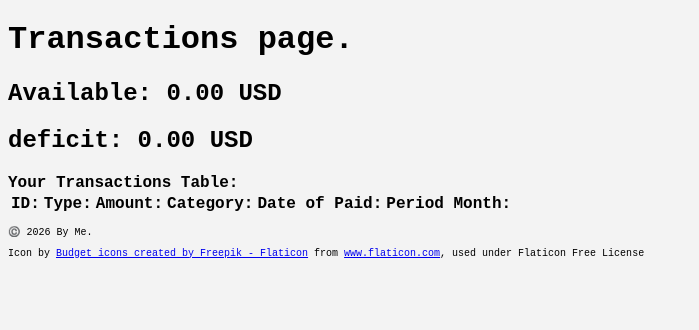
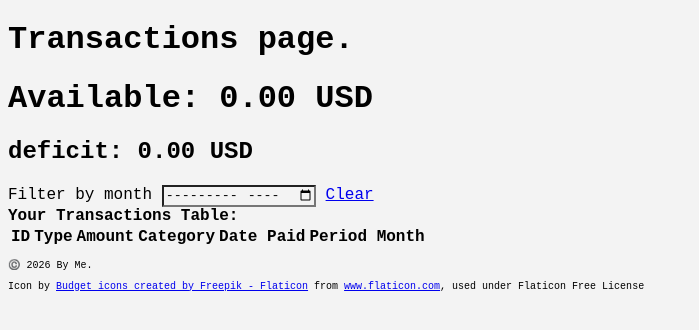
Before and after one commit to Daniel-7733/MyFinanceMap, a Flask app: page /transactions in a window 1280 px wide. Shown: the part 54-384 px from the top of the page, without its empty margins (0-699 px from the left). Run offline with Flask 3, Linux system fonts and the light colour scheme; lists and menus that the app fills with data are empty.

Commit message:
Show transactions by month filter

```diff
--- a/app/routes.py
+++ b/app/routes.py
@@ -9,9 +9,10 @@
 from flask import Blueprint, render_template, request, redirect, url_for, Response, flash
 from decimal import Decimal, InvalidOperation
 from datetime import date, datetime
+from sqlalchemy.orm import Query
 from .models import Transaction, db
-from .services.summary import get_finance_overview
-
+from .services.budgeting import available_balance, deficit_amount
+from .services.summary import get_finance_overview, get_balance
 
 main: Blueprint = Blueprint("main", __name__)
 
@@ -129,17 +130,37 @@ def add_transaction() -> Response | str:
     return render_template("add_transaction.html")
 
 
-@main.route("/transactions", methods=["GET", "POST"])
+@main.route("/transactions", methods=["GET"])
 def show_transactions() -> str:
-    """Show all transactions in transactions page"""
-    transactions, balance, available, deficit = get_finance_overview()
+    month_str: str | None = request.args.get("month")  # "YYYY-MM"
+
+    query: Query[Transaction] = Transaction.query.order_by(Transaction.id.desc())
+
+    selected_month: str | None = None
+    if month_str:
+        try:
+            year_str, mon_str = month_str.split("-")
+            period_month_obj: date = date(int(year_str), int(mon_str), 1)
+            query = query.filter(Transaction.period_month == period_month_obj)
+            selected_month = month_str
+        except ValueError:
+            selected_month = None  # invalid input → show all (no filter)
+
+    transactions: list[Transaction] = query.all()
+
+    balance: Decimal = get_balance(transactions)
+    available: Decimal = available_balance(balance)
+    # TODO: Also, I need to show the total expanse
+    deficit: Decimal = deficit_amount(balance)
 
     return render_template(
         "transactions.html",
+        transactions=transactions,
         available=f"{available:,.2f}",
         deficit=f"{deficit:,.2f}",
+        selected_month=selected_month,
         currency=MAIN_CURRENCY,
-        transactions=transactions)
+    )
 
 
 @main.route("/transactions-edit/<int:id>", methods=["GET", "POST"])
--- a/app/templates/transactions.html
+++ b/app/templates/transactions.html
@@ -3,24 +3,41 @@
 {% block content %}
 
 <h1>Transactions page.</h1>
-    <h2>Available: {{ available }} {{ currency }}</h2>
+
+<h1>Available: {{ available }} {{ currency }}</h1>
 <h2>deficit: {{ deficit }} {{ currency }}</h2>
+
+<form method="GET" action="{{ url_for('main.show_transactions') }}">
+  <label for="user_period_month">Filter by month</label>
+  <input
+    type="month"
+    id="user_period_month"
+    name="month"
+    value="{{ selected_month or '' }}"
+    onchange="this.form.submit()"
+  />
+  <noscript><button type="submit">Filter</button></noscript>
+  <a href="{{ url_for('main.show_transactions') }}">Clear</a>
+</form>
+
+
 <b>Your Transactions Table:</b>
 
-    <!-- Transactions Table-->
+<!-- Transactions Table -->
 <table class="transactions-cls">
-
-        <!-- table Header-->
+  <!-- Header -->
   <tr class="header-cls">
-            <th>ID:</th>
-            <th>Type:</th>
-            <th>Amount:</th>
-            <th>Category:</th>
-            <th>Date of Paid:</th>
-            <th>Period Month:</th>
+    <th>ID</th>
+    <th>Type</th>
+    <th>Amount</th>
+    <th>Category</th>
+    <th>Date Paid</th>
+    <th>Period Month</th>
+    <th></th> <!-- For edit btn -->
+    <th></th> <!-- For delete btn -->
   </tr>
 
-        <!-- table data-->
+  <!-- Transaction Detail -->
   {% for transaction in transactions %}
   <tr>
     <td>{{ transaction.id }}</td>
@@ -34,11 +51,8 @@
     <td>{{ transaction.category }}</td>
     <td>{{ transaction.date_paid }}</td>
     <td>{{ transaction.period_month }}</td>
-
-            <!-- Edit & Delete btn -->
     <td><a href="{{ url_for('main.edit_transaction', id=transaction.id) }}">Edit</a></td>
     <td><a href="{{ url_for('main.delete_transaction', id=transaction.id) }}">Delete</a></td>
-            <!-- <td><button type="button">Delete</button></td> -->
   </tr>
   {% endfor %}
 </table>
```
Lines whose indentation alone changed are shown as unchanged.
